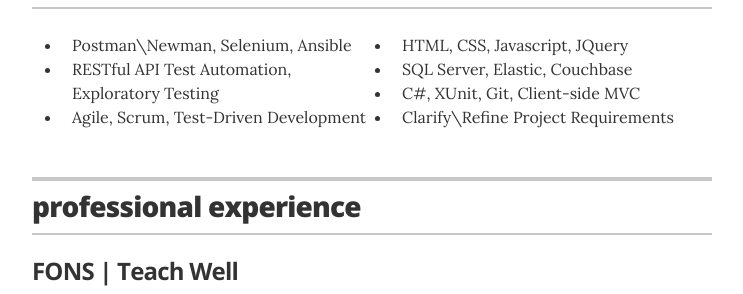
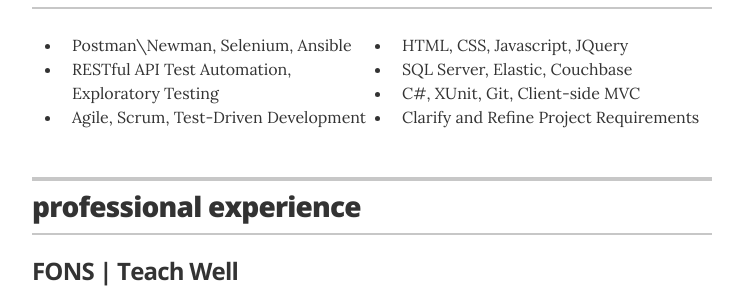
Before and after one commit to rharmaning/rharmaning.github.io, a Jekyll site: the page built from index.html, in a window 1280 px wide and 900 px high, scrolled down 416 px. Shown: the part 153-447 px from the top of the window, without its empty margins (268-1011 px from the left). Built offline with Jekyll 4.4.1, drawn with Linux system fonts in a browser that asks for light colours.

Commit message:
minor tweaks

```diff
--- a/_layouts/resume.html
+++ b/_layouts/resume.html
@@ -52,7 +52,7 @@
                     <li class="column one-half">SQL Server, Elastic, Couchbase</li>
                     <li class="column one-half">C#, XUnit, Git, Client-side MVC</li>
                     <li class="column one-half">Agile, Scrum, Test-Driven Development</li>
-                    <li class="column one-half">Clarify\Refine Project Requirements</li>
+                    <li class="column one-half">Clarify and Refine Project Requirements</li>
                 </ul>
             </div>
 
```
